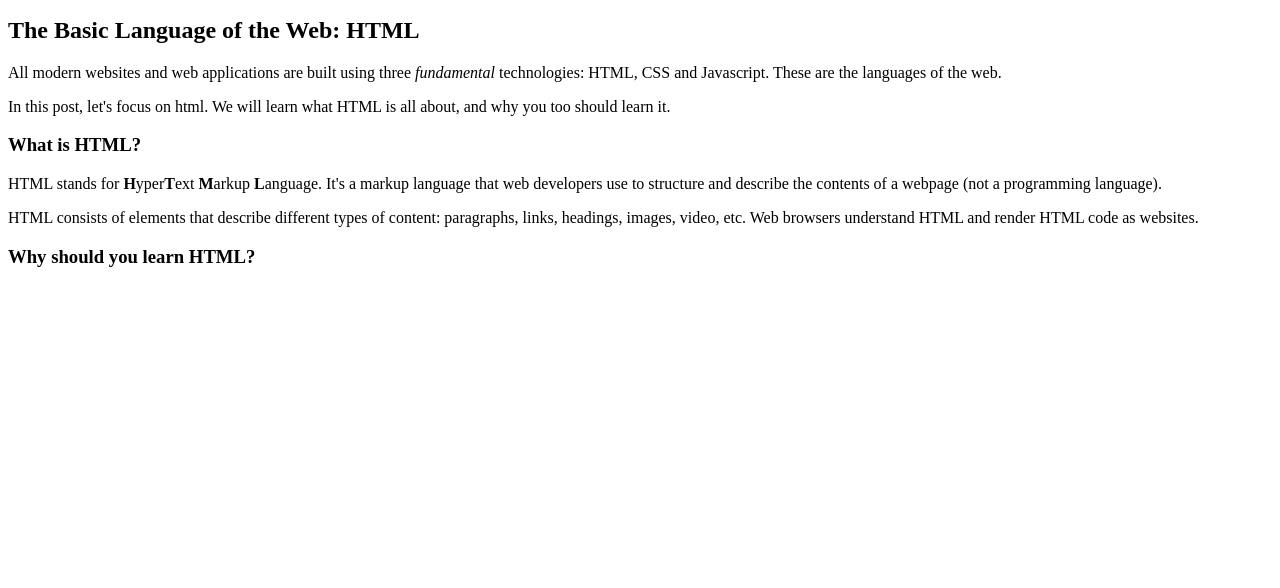
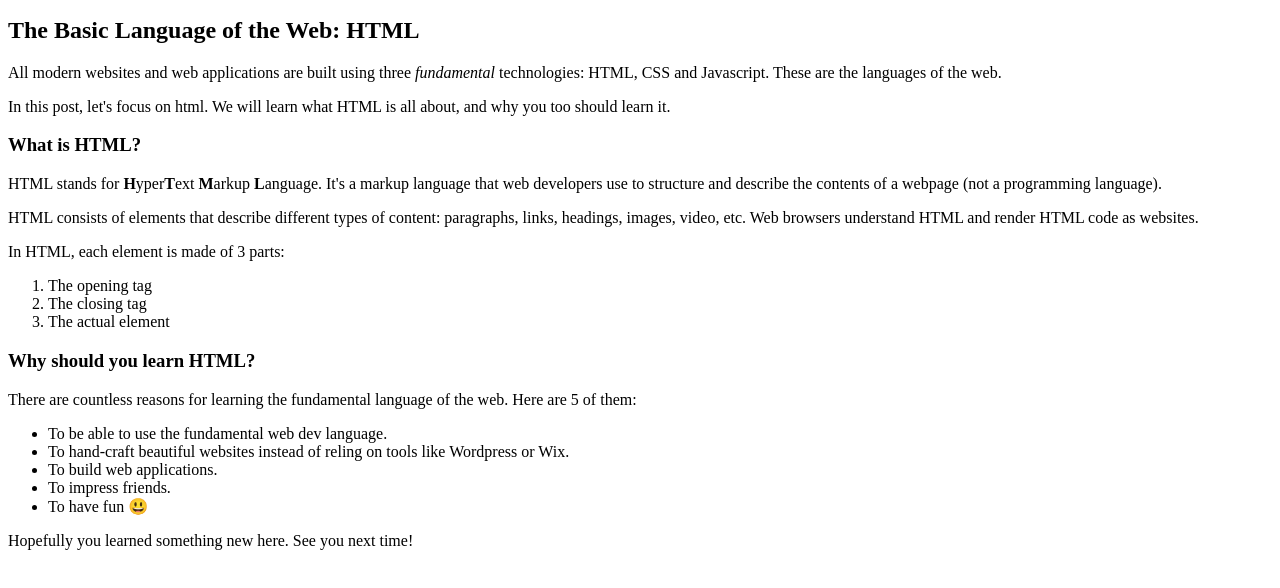
Before and after one commit to nambzak/udemy-webcourse, a plain HTML site: page project1/index.html in a window 1280 px wide. Shown: the part 102-690 px from the top of the page. Drawn offline with Linux system fonts and the light colour scheme.

Commit message:
Some changes made to index.html

```diff
--- a/project1/index.html
+++ b/project1/index.html
@@ -8,22 +8,53 @@
   </head>
   <body>
     <h1>📘 The Code Magazine</h1>
-		<p>Posted by <strong>Buyinga Isaac Nambafu</strong> on Monday, June 12th 2023</p>
+    <p>
+      Posted by <strong>Buyinga Isaac Nambafu</strong> on Monday, June 12th 2023
+    </p>
     <h2>The Basic Language of the Web: HTML</h2>
-		<p>All modern websites and web applications are built using three <em>fundamental</em> technologies:
-		   HTML, CSS and Javascript. These are the languages of the web.
+    <p>
+      All modern websites and web applications are built using three
+      <em>fundamental</em> technologies: HTML, CSS and Javascript. These are the
+      languages of the web.
     </p>
-		<p>In this post, let's focus on html. We will learn what HTML is all about, and why you too
-		   should learn it.
+    <p>
+      In this post, let's focus on html. We will learn what HTML is all about,
+      and why you too should learn it.
     </p>
     <h3>What is HTML?</h3>
-		<p>HTML stands for <strong>H</strong>yper<strong>T</strong>ext <strong>M</strong>arkup <strong>L</strong>anguage. It's a markup language that web developers use
-		   to structure and describe the contents of a webpage (not a programming language).
+    <p>
+      HTML stands for <strong>H</strong>yper<strong>T</strong>ext
+      <strong>M</strong>arkup <strong>L</strong>anguage. It's a markup language
+      that web developers use to structure and describe the contents of a
+      webpage (not a programming language).
     </p>
-		<p>HTML consists of elements that describe different types of content:
-		   paragraphs, links, headings, images, video, etc. Web browsers understand HTML and render HTML code as
-		   websites.
+    <p>
+      HTML consists of elements that describe different types of content:
+      paragraphs, links, headings, images, video, etc. Web browsers understand
+      HTML and render HTML code as websites.
     </p>
+    <p>In HTML, each element is made of 3 parts:</p>
+    <ol>
+      <li>The opening tag</li>
+      <li>The closing tag</li>
+      <li>The actual element</li>
+    </ol>
     <h3>Why should you learn HTML?</h3>
+    <p>
+      There are countless reasons for learning the fundamental language of the
+      web. Here are 5 of them:
+    </p>
+    <ul>
+      <li>To be able to use the fundamental web dev language.</li>
+      <li>
+        To hand-craft beautiful websites instead of reling on tools like
+        Wordpress or Wix.
+      </li>
+      <li>To build web applications.</li>
+      <li>To impress friends.</li>
+      <li>To have fun 😃</li>
+    </ul>
+
+    <p>Hopefully you learned something new here. See you next time!</p>
   </body>
 </html>
```
Lines whose indentation alone changed are shown as unchanged.
